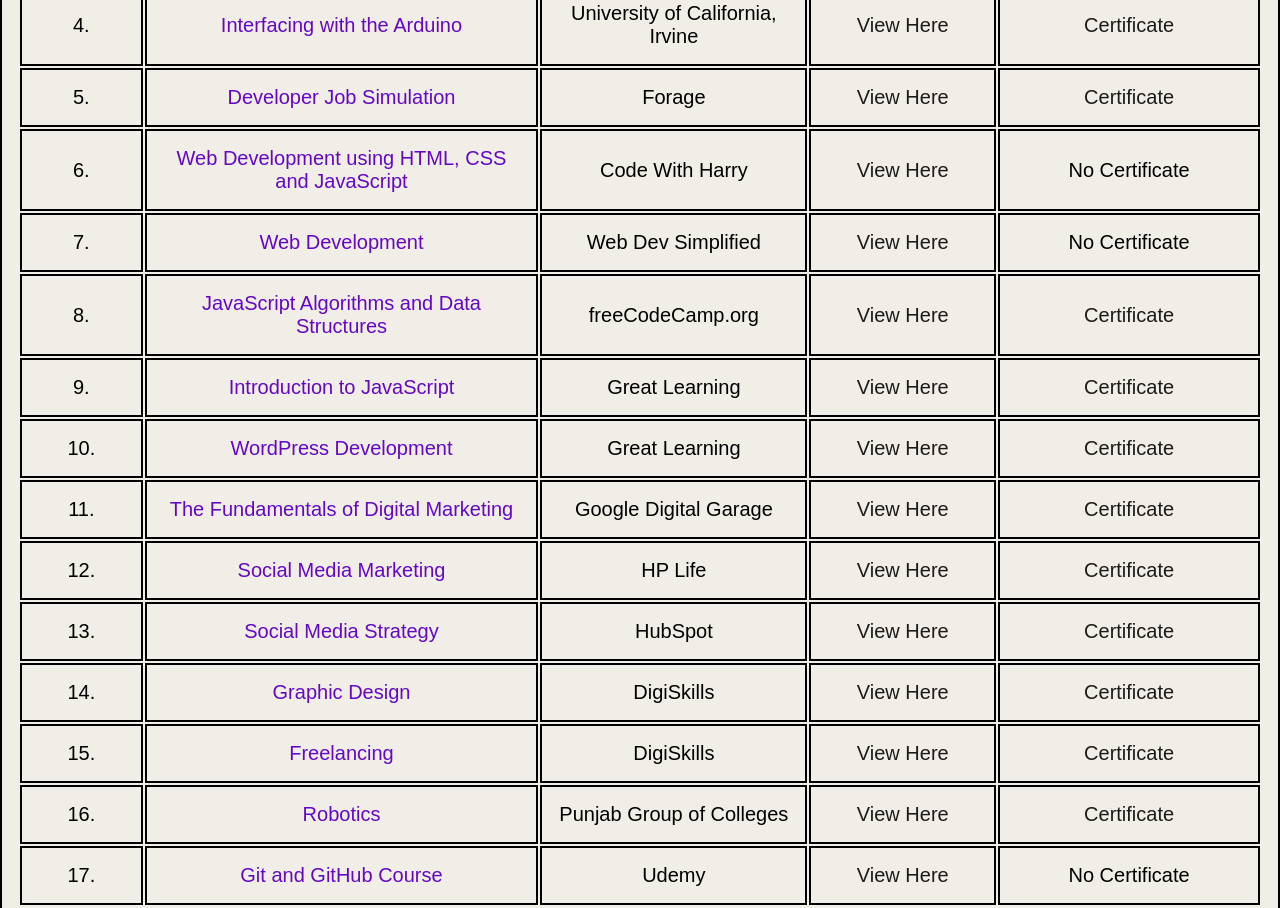
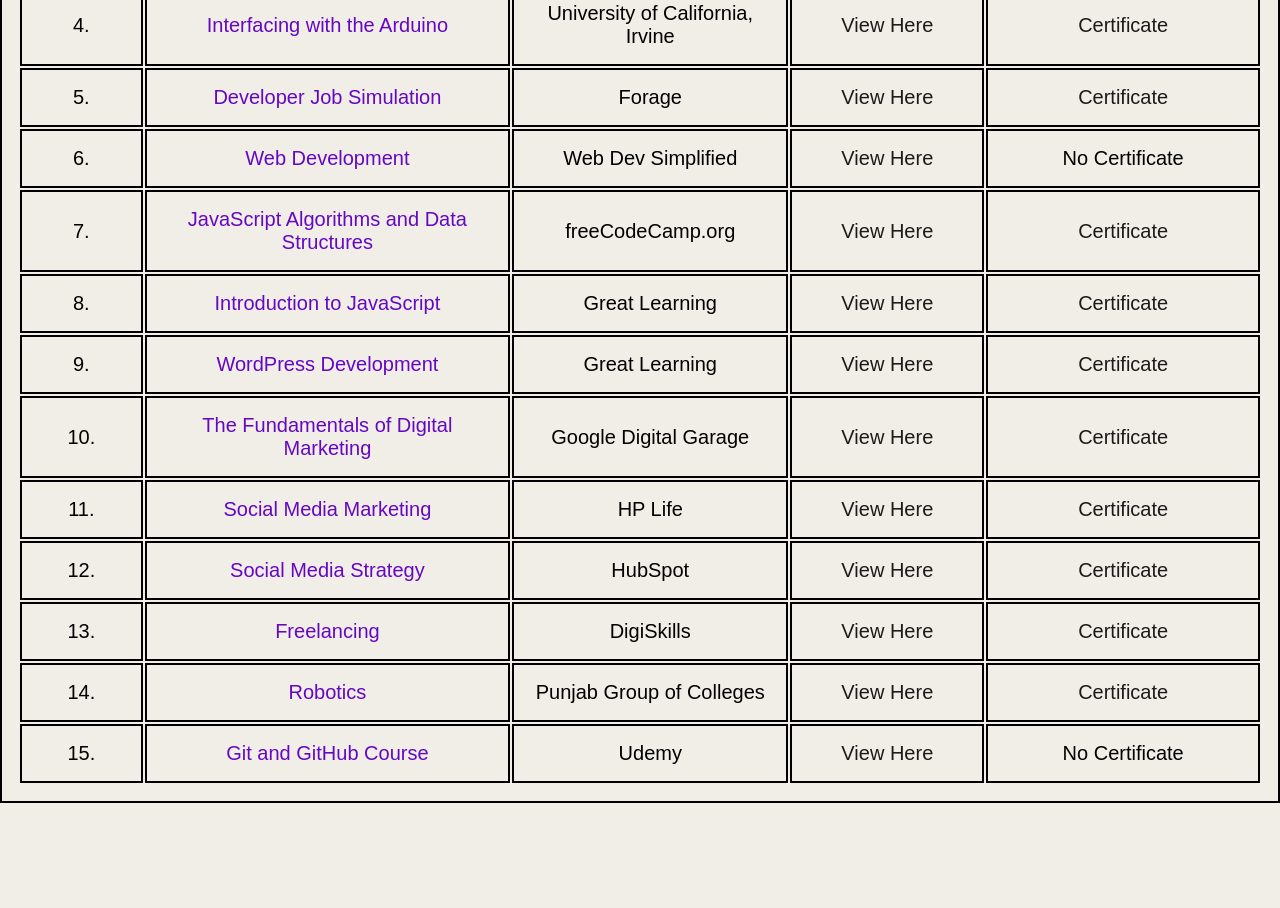
Before and after one commit to MuneEbxPKPK/muneeb-simple-portfolio, a plain HTML site: page certifications.html in a window 1280 px wide. Shown: the part 660-1568 px from the top of the page. Drawn offline with Linux system fonts and the light colour scheme; a web font is replaced by a local one.

Commit message:
Update certifications.html

```diff
--- a/certifications.html
+++ b/certifications.html
@@ -96,49 +96,41 @@
                 </tr>
                 <tr>
                     <td>6.</td>
-                    <td class="dark-font">Web Development using HTML, CSS and JavaScript
-                    </td>
-                    <td>Code With Harry</td>
-                    <td><a target="_blank" href="https://www.youtube.com/playlist?list=PLu0W_9lII9agiCUZYRsvtGTXdxkzPyItg">View Here</a></td>
-                    <td>No Certificate</td>
-                </tr>
-                <tr>
-                    <td>7.</td>
                     <td class="dark-font">Web Development</td>
                     <td>Web Dev Simplified</td>
                     <td><a target="_blank" href="https://www.youtube.com/playlist?list=PLZlA0Gpn_vH9xx-RRVNG187ETT2ekWFsq">View Here</a></td>
                     <td>No Certificate</td>
                 </tr>
                 <tr>
-                    <td>8.</td>
+                    <td>7.</td>
                     <td class="dark-font">JavaScript Algorithms and Data Structures</td>
                     <td>freeCodeCamp.org</td>
                     <td><a target="_blank" href="https://www.freecodecamp.org/learn/javascript-algorithms-and-data-structures/">View Here</a></td>
                     <td><a target="_blank" href="https://www.freecodecamp.org/certification/dev_muneeb/javascript-algorithms-and-data-structures">Certificate</a></td>
                 </tr>
                 <tr>
-                    <td>9.</td>
+                    <td>8.</td>
                     <td class="dark-font">Introduction to JavaScript</td>
                     <td>Great Learning</td>
                     <td><a target="_blank" href="https://olympus.mygreatlearning.com/courses/38643">View Here</a></td>
                     <td><a target="_blank" href="https://olympus.mygreatlearning.com/courses/38643/certificate">Certificate</a></td>
                 </tr>
                 <tr>
-                    <td>10.</td>
+                    <td>9.</td>
                     <td class="dark-font">WordPress Development</td>
                     <td>Great Learning</td>
                     <td><a target="_blank" href="https://www.mygreatlearning.com/academy/learn-for-free/courses/wordpress-in-hindi?utm_source_page=public_certificate_view">View Here</a></td>
                     <td><a target="_blank" href="https://verify.mygreatlearning.com/verify/LHFEUBTM">Certificate</a></td>
                 </tr>
                 <tr>
-                    <td>11.</td>
+                    <td>10.</td>
                     <td class="dark-font">The Fundamentals of Digital Marketing</td>
                     <td>Google Digital Garage</td>
                     <td><a target="_blank" href="https://skillshop.exceedlms.com/student/collection/648385-digital-marketing?sid=1de418aa-a918-48cd-9a53-26c772c89944&sid_i=1">View Here</a></td>
                     <td><a target="_blank" href="src/certificates/Google Digital marketing certificate.pdf">Certificate</a></td>
                 </tr>
                 <tr>
-                    <td>12.</td>
+                    <td>11.</td>
                     <td class="dark-font">Social Media Marketing</td>
                     <td>HP Life</td>
                     <td><a target="_blank" href="https://www.life-global.org/course/25-social-media-marketing">View Here</a></td>
@@ -146,7 +138,7 @@
                     </td>
                 </tr>
                 <tr>
-                    <td>13.</td>
+                    <td>12.</td>
                     <td class="dark-font">Social Media Strategy</td>
                     <td>HubSpot</td>
                     <td><a target="_blank" href="https://app-eu1.hubspot.com/academy/144048077/results/course-overview/29/filterable-results?search=Social+media">View Here</a></td>
@@ -154,15 +146,7 @@
                     </td>
                 </tr>
                 <tr>
-                    <td>14.</td>
-                    <td class="dark-font">Graphic Design</td>
-                    <td>DigiSkills</td>
-                    <td><a target="_blank" href="https://digiskills.pk/CourseDetails.aspx?Id=GRD101">View Here</a></td>
-                    <td><a target="_blank" href="src/certificates/Digiskills Graphic desgin batch11.pdf">Certificate</a>
-                    </td>
-                </tr>
-                <tr>
-                    <td>15.</td>
+                    <td>13.</td>
                     <td class="dark-font">Freelancing</td>
                     <td>DigiSkills</td>
                     <td><a target="_blank" href="https://digiskills.pk/CourseDetails.aspx?Id=FRL101">View Here</a></td>
@@ -170,7 +154,7 @@
                     </td>
                 </tr>
                 <tr>
-                    <td>16.</td>
+                    <td>14.</td>
                     <td class="dark-font">Robotics</td>
                     <td>Punjab Group of Colleges</td>
                     <td><a target="_blank" href="https://www.facebook.com/Rise.of.Intelligence">View Here</a></td>
@@ -178,7 +162,7 @@
                     </td>
                 </tr>
                 <tr>
-                    <td>17.</td>
+                    <td>15.</td>
                     <td class="dark-font">Git and GitHub Course</td>
                     <td>Udemy</td>
                     <td><a target="_blank" href="https://www.udemy.com/course/git-expert-4-hours/">View Here</a></td>
```
